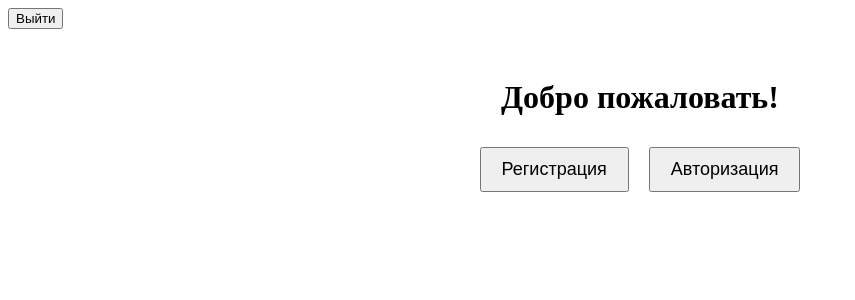
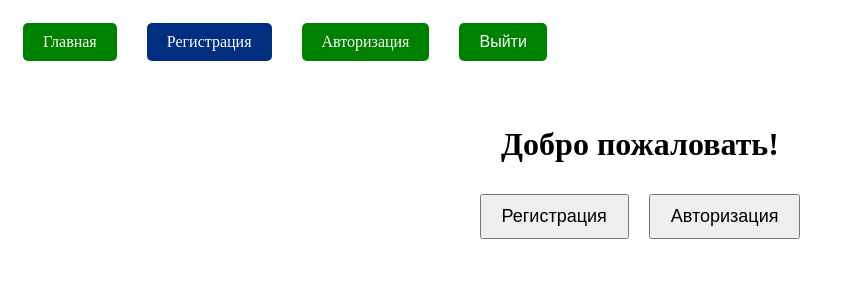
Before and after one commit to aabdishukurov/registration-app, a React (Create React App) app: page / in a window 1280 px wide. Shown: the top 300 px of the page, without its empty margins (0-855 px from the left). Built offline with nearby package versions, Linux system fonts and the light colour scheme.

Commit message:
vrode norm

```diff
--- a/src/App.js
+++ b/src/App.js
@@ -5,6 +5,7 @@ import store, { logout } from './components/Redux/store';
 import Home from './components/Home/Home';
 import Registration from './components/Register/RegistrationForm';
 import Login from './components/Login/LoginForm';
+import "./components/Styles/Form.css"
 
 function App() {
   const dispatch = useDispatch();
@@ -13,10 +14,10 @@ function App() {
     <Provider store={store}>
       <Router>
         <nav>
-          {/* <Link to="/">Главная</Link> */}
-          {/* <Link to="/register">Регистрация</Link> */}
-          {/* <Link to="/login">Авторизация</Link> */}
-          <button onClick={() => dispatch(logout())}>Выйти</button>
+          <Link class="distance" to="/">Главная</Link>
+          <Link class="distance_2" to="/register">Регистрация</Link>
+          <Link class="distance" to="/login">Авторизация</Link>
+          <button class="distance" onClick={() => dispatch(logout())}>Выйти</button>
         </nav>
         <Routes>
           <Route path="/" element={<Home />} />
--- a/src/components/Home/Home.jsx
+++ b/src/components/Home/Home.jsx
@@ -13,6 +13,7 @@ const Home = () => {
         <button>Авторизация</button>
       </Link>
     </div>
+
   );
 };
 
--- a/src/components/Styles/Form.css
+++ b/src/components/Styles/Form.css
@@ -45,3 +45,46 @@
   text-align: center;
   color: green;
 }
+
+.distance {
+  background-color: green;
+  border: none;
+  color: white;
+  padding: 10px 20px;
+  text-align: center;
+  text-decoration: none;
+  display: inline-block;
+  font-size: 16px;
+  margin: 15px 15px;
+  cursor: pointer;
+  border-radius: 5px;
+  transition-duration: 0.4s;
+}
+
+.distance:hover {
+  background-color: greenyellow;
+  color: black;
+  border: 2px solid green;
+}
+
+
+  .distance_2 {
+  background-color: rgb(0, 47, 128);
+  border: none;
+  color: white;
+  padding: 10px 20px;
+  text-align: center;
+  text-decoration: none;
+  display: inline-block;
+  font-size: 16px;
+  margin: 15px 15px;
+  cursor: pointer;
+  border-radius: 5px;
+  transition-duration: 0.4s;
+}
+
+.distance_2:hover {
+  background-color: rgb(47, 248, 255);
+  color: black;
+  border: 2px solid rgb(0, 19, 128);
+}
```
Also changed, not shown: src/components/Styles/Home.css (line endings or trailing spaces).
